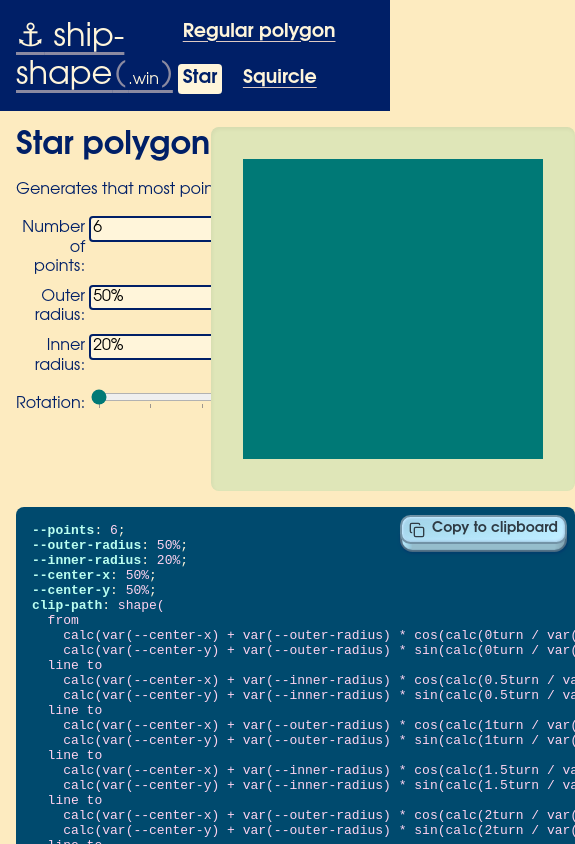
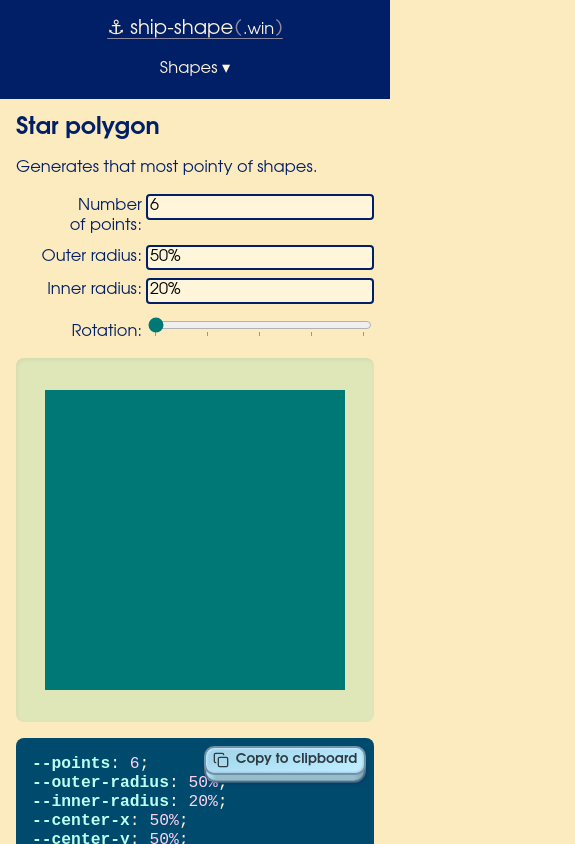
Before and after one commit to PontusHorn/ship-shape.win, a SvelteKit app: page /generators/star in a window 390 px wide. Shown: the top 844 px of the page, 575 px wide, since content can reach past the window. Built offline with nearby package versions, Linux system fonts and the light colour scheme.

Commit message:
Improve mobile design

```diff
--- a/src/lib/Button.svelte
+++ b/src/lib/Button.svelte
@@ -143,7 +143,7 @@
 			--_depth: 0.75;
 			padding-block: 0.3em;
 			padding-inline: 0.5em;
-			font-size: 0.875em;
+			font-size: var(--fontSize--1);
 		}
 	}
 </style>
--- a/src/lib/GeneratorLayout.svelte
+++ b/src/lib/GeneratorLayout.svelte
@@ -29,6 +29,15 @@
 		min-block-size: 100vh;
 		padding: 1rem;
 		gap: 1rem;
+
+		@media (width < 800px) {
+			grid-template-areas:
+				'input'
+				'preview'
+				'output';
+			grid-template-columns: 1fr;
+			grid-template-rows: auto auto 1fr;
+		}
 	}
 
 	.input-pane {
@@ -45,6 +54,7 @@
 		place-items: center;
 		place-content: center;
 		padding: 2rem;
+		min-inline-size: 0;
 
 		background: var(--pistachio);
 		border-radius: 0.5rem;
@@ -53,5 +63,6 @@
 
 	.output-pane {
 		grid-area: output;
+		min-inline-size: 0;
 	}
 </style>
--- a/src/routes/+layout.svelte
+++ b/src/routes/+layout.svelte
@@ -36,6 +36,8 @@
 	</div>
 
 	<nav>
+		<button popovertarget="shapes">Shapes ▾</button>
+		<div id="shapes" popover>
 			<a
 				href="/generators/regular-polygon"
 				aria-current={page.url.pathname === '/generators/regular-polygon'}
@@ -46,6 +48,7 @@
 			<a href="/generators/squircle" aria-current={page.url.pathname === '/generators/squircle'}>
 				Squircle
 			</a>
+		</div>
 	</nav>
 </header>
 
@@ -63,10 +66,15 @@
 		background: var(--midnight);
 		color: var(--linen);
 		padding: 1rem;
+		gap: 1rem;
+
+		@media (max-width: 400px) {
+			flex-direction: column;
+		}
 	}
 
 	.site-title {
-		font-size: 2rem;
+		font-size: var(--fontSize-2);
 
 		a {
 			color: inherit;
@@ -85,7 +93,11 @@
 		}
 
 		.win {
-			font-size: 0.5em;
+			font-size: var(--fontSize-0);
+		}
+
+		@media (max-width: 600px) {
+			font-size: var(--fontSize-1);
 		}
 	}
 
@@ -94,12 +106,13 @@
 		flex-wrap: wrap;
 		gap: 1rem;
 
-		a {
+		> a,
+		> button {
+			background: transparent;
 			padding-block: 0.2em;
 			padding-inline: 0.25em;
 			color: inherit;
-			font-size: 1.2rem;
-			font-weight: 600;
+			font-weight: 500;
 			text-underline-offset: 0.2em;
 			text-decoration-color: color-mix(in srgb, currentColor 80%, transparent);
 
@@ -114,11 +127,69 @@
 				color: var(--midnight);
 				text-decoration: none;
 			}
+
+			@media (max-width: 600px) {
+				font-size: var(--fontSize-0);
+			}
+		}
+
+		[popovertarget] {
+			anchor-name: --dropdown;
+		}
+
+		[popover] {
+			position: fixed;
+			position-anchor: --dropdown;
+			position-area: end span-start;
+			margin: 0;
+			padding: 1rem;
+
+			background: var(--linen);
+			border: 4px solid var(--midnight);
+			border-radius: 0.5rem;
+			--duration: 0.75s;
+			transition:
+				display var(--duration) allow-discrete,
+				overlay var(--duration) allow-discrete,
+				opacity var(--duration) var(--softSpring),
+				transform var(--duration) var(--softSpring);
+			opacity: 0;
+			transform: translate(0, -0.5rem) scaleY(0.95);
+			transform-origin: top center;
+
+			&:popover-open {
+				opacity: 1;
+				transform: none;
+
+				@starting-style {
+					opacity: 0;
+					transform: translate(0, -0.5rem) scaleY(0.8);
+				}
+			}
+
+			@media (prefers-reduced-motion: reduce) {
+				&,
+				&:popover-open {
+					transform: none;
+				}
+			}
+
+			a {
+				display: block;
+				padding-block: 0.2em;
+				color: var(--link);
+				font-weight: 500;
+
+				&:visited {
+					color: var(--linkVisited);
+				}
+			}
 		}
 	}
 
 	footer {
 		padding-block: 4rem 2rem;
+		padding-inline: 1rem;
 		text-align: center;
 	}
 </style>
--- a/src/routes/core.css
+++ b/src/routes/core.css
@@ -13,10 +13,41 @@
 		--midnight: oklch(25.68% 39.21% 242.99);
 		--abyss: oklch(22.1% 39.5% 268.7);
 		--link: oklch(47% 75% 263.67);
+		--linkVisited: oklch(47% 75% 310.74);
+
+		/* @link https://utopia.fyi/type/calculator?c=320,16,1.2,1240,20,1.25,5,2,&s=0.75|0.5|0.25,1.5|2|3|4|6,s-l&g=s,l,xl,12 */
+		--fontSize--1: clamp(0.8333rem, 0.7754rem + 0.2899vw, 1rem);
+		--fontSize-0: clamp(1rem, 0.913rem + 0.4348vw, 1.25rem);
+		--fontSize-1: clamp(1.2rem, 1.0739rem + 0.6304vw, 1.5625rem);
+		--fontSize-2: clamp(1.44rem, 1.2615rem + 0.8924vw, 1.9531rem);
+
+		--softSpring: linear(
+			0,
+			0.009 0.8%,
+			0.034 1.6%,
+			0.144 3.5%,
+			0.736 10.2%,
+			0.953 13.2%,
+			1.093 16.2%,
+			1.136 17.8%,
+			1.161 19.4%,
+			1.169 21.3%,
+			1.158 23.4%,
+			1.014 33.8%,
+			0.986 37%,
+			0.973 40.3%,
+			0.973 44.5%,
+			1.004 60.8%,
+			1
+		);
 
 		background-color: var(--buttercream);
 		color: var(--midnight);
 		accent-color: var(--jade);
+	}
+
+	body {
+		font-size: var(--fontSize-0);
 	}
 
 	@media (prefers-reduced-motion: no-preference) {
@@ -30,23 +61,28 @@
 	}
 
 	h1 {
-		font-size: 2rem;
+		font-size: var(--fontSize-2);
 		font-weight: 600;
 	}
 
 	h2 {
-		font-size: 1.4rem;
+		font-size: var(--fontSize-1);
 		font-weight: 500;
 	}
 
 	a {
 		color: var(--link);
+
+		&:visited {
+			color: var(--linkVisited);
+		}
+	}
+
+	a:focus-visible,
+	button:focus-visible {
 		border-radius: 0.2em;
-
-		&:focus-visible {
-			outline: 3px solid var(--jade);
-			outline-offset: 0.2em;
-		}
+		outline: 3px solid var(--jade);
+		outline-offset: 0.2em;
 	}
 
 	input:where(
@@ -84,16 +120,16 @@
 			ui-monospace, 'Cascadia Code', 'Source Code Pro', Menlo, Consolas, 'DejaVu Sans Mono',
 			monospace;
 	}
+
 	button {
 		position: relative;
 		display: inline-block;
-		cursor: pointer;
 		outline: none;
 		border: 0;
 		vertical-align: middle;
 		text-decoration: none;
 		font-family: inherit;
-		font-size: 15px;
+		font-size: var(--fontSize-0);
 	}
 
 	.visually-hidden {
--- a/src/routes/generators/squircle/+page.svelte
+++ b/src/routes/generators/squircle/+page.svelte
@@ -82,7 +82,8 @@
 
 	.preview {
 		background-color: var(--jade);
-		width: 600px;
+		width: 300px;
 		height: 300px;
+		max-width: 100%;
 	}
 </style>
```
Lines whose indentation alone changed are shown as unchanged.
